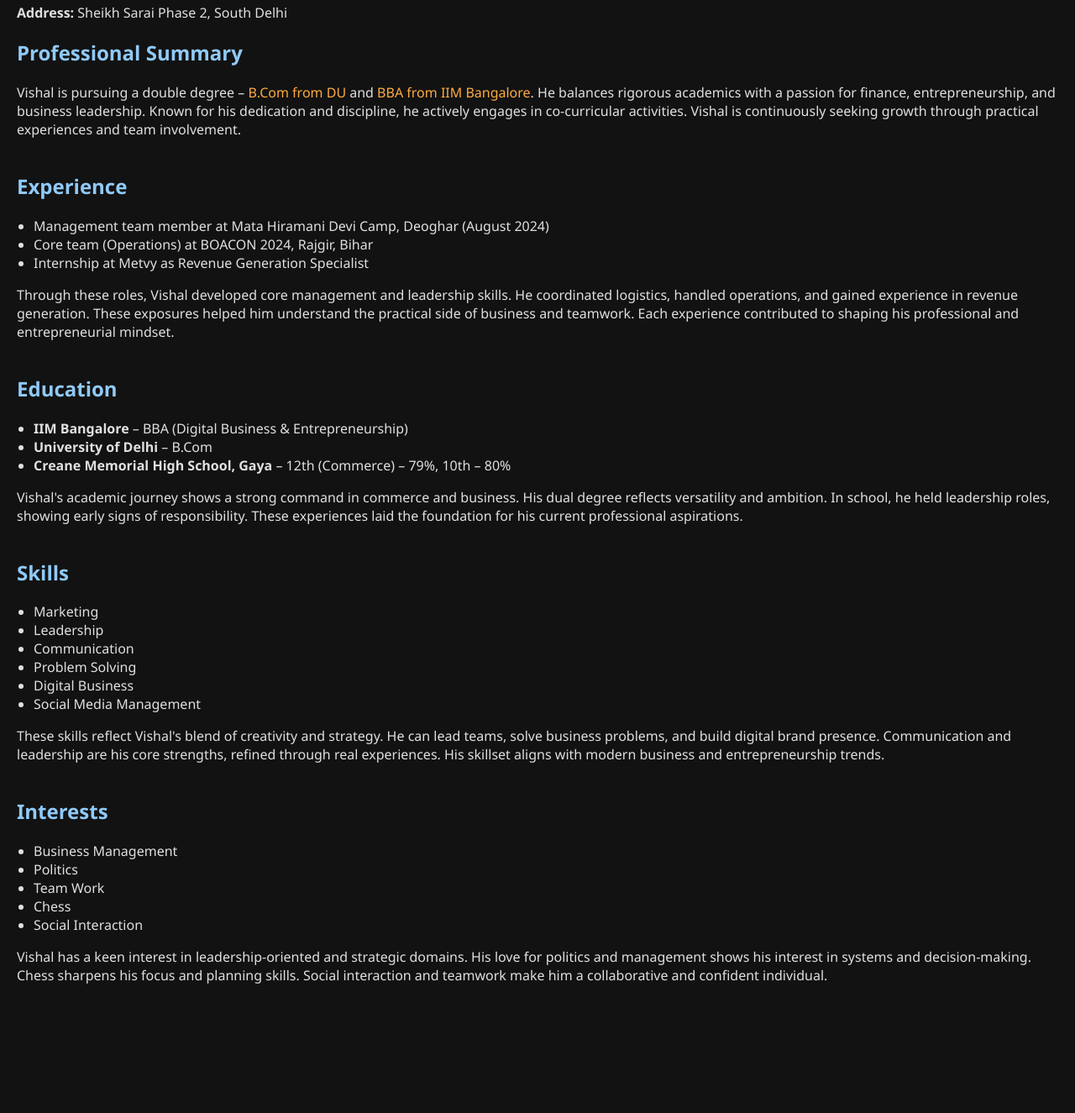
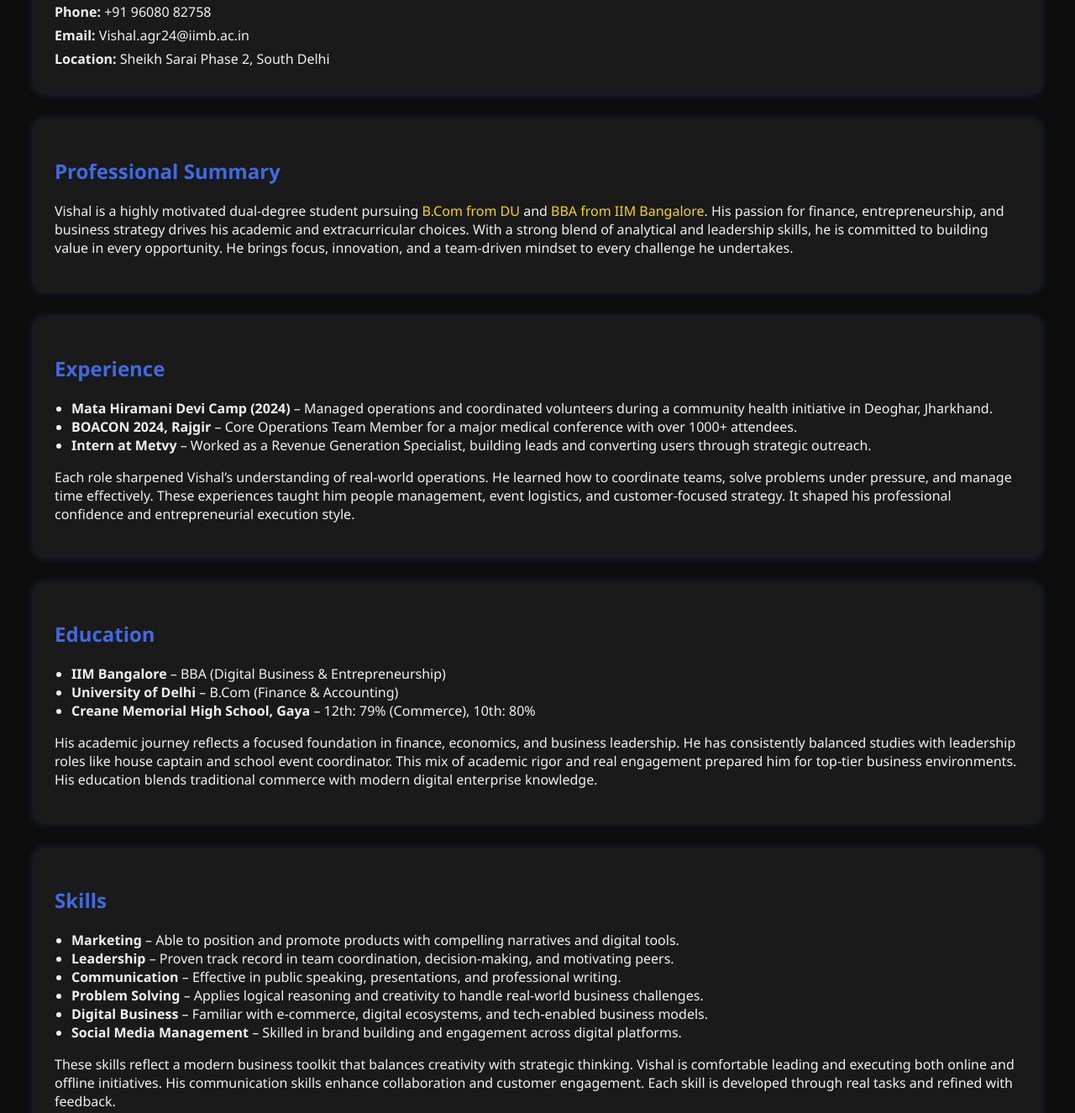
Before and after one commit to Bhavyas696/vishal-agarwal-resume, a plain HTML site: page index.html in a window 1280 px wide. Shown: the part 154-1479 px from the top of the page at 84% size. Before the commit the page ends 1386 px from the top, so only its background shows below. Drawn offline with Linux system fonts and the light colour scheme.

Commit message:
Update index.html

```diff
--- a/index.html
+++ b/index.html
@@ -7,84 +7,88 @@
     body {
       margin: 0;
       font-family: 'Segoe UI', Tahoma, Geneva, Verdana, sans-serif;
-      background-color: #121212;
-      color: #E0E0E0;
-      padding: 20px;
+      background-color: #0D0D0D;
+      color: #F0F0F0;
+      padding: 40px;
     }
     h1, h2 {
-      color: #90CAF9;
+      color: #4169E1; /* Royal Blue */
     }
-    .section {
-      margin-bottom: 40px;
-    }
-    .highlight {
-      color: #FFAB40;
+    .card {
+      background-color: #1A1A1A;
+      border-radius: 12px;
+      padding: 25px;
+      margin-bottom: 30px;
+      box-shadow: 0 0 10px rgba(65, 105, 225, 0.3);
     }
     ul {
       padding-left: 20px;
     }
+    .highlight {
+      color: #FFD700;
+    }
     .contact p {
-      margin: 4px 0;
+      margin: 6px 0;
     }
   </style>
 </head>
 <body>
 
   <h1>Vishal Raj</h1>
-  <div class="contact">
+  <div class="card contact">
     <p><strong>Phone:</strong> +91 96080 82758</p>
     <p><strong>Email:</strong> Vishal.agr24@iimb.ac.in</p>
-    <p><strong>Address:</strong> Sheikh Sarai Phase 2, South Delhi</p>
+    <p><strong>Location:</strong> Sheikh Sarai Phase 2, South Delhi</p>
   </div>
 
-  <div class="section">
+  <div class="card">
     <h2>Professional Summary</h2>
-    <p>Vishal is pursuing a double degree – <span class="highlight">B.Com from DU</span> and <span class="highlight">BBA from IIM Bangalore</span>. He balances rigorous academics with a passion for finance, entrepreneurship, and business leadership. Known for his dedication and discipline, he actively engages in co-curricular activities. Vishal is continuously seeking growth through practical experiences and team involvement.</p>
+    <p>Vishal is a highly motivated dual-degree student pursuing <span class="highlight">B.Com from DU</span> and <span class="highlight">BBA from IIM Bangalore</span>. His passion for finance, entrepreneurship, and business strategy drives his academic and extracurricular choices. With a strong blend of analytical and leadership skills, he is committed to building value in every opportunity. He brings focus, innovation, and a team-driven mindset to every challenge he undertakes.</p>
   </div>
 
-  <div class="section">
+  <div class="card">
     <h2>Experience</h2>
     <ul>
-      <li>Management team member at Mata Hiramani Devi Camp, Deoghar (August 2024)</li>
-      <li>Core team (Operations) at BOACON 2024, Rajgir, Bihar</li>
-      <li>Internship at Metvy as Revenue Generation Specialist</li>
+      <li><strong>Mata Hiramani Devi Camp (2024)</strong> – Managed operations and coordinated volunteers during a community health initiative in Deoghar, Jharkhand.</li>
+      <li><strong>BOACON 2024, Rajgir</strong> – Core Operations Team Member for a major medical conference with over 1000+ attendees.</li>
+      <li><strong>Intern at Metvy</strong> – Worked as a Revenue Generation Specialist, building leads and converting users through strategic outreach.</li>
     </ul>
-    <p>Through these roles, Vishal developed core management and leadership skills. He coordinated logistics, handled operations, and gained experience in revenue generation. These exposures helped him understand the practical side of business and teamwork. Each experience contributed to shaping his professional and entrepreneurial mindset.</p>
+    <p>Each role sharpened Vishal’s understanding of real-world operations. He learned how to coordinate teams, solve problems under pressure, and manage time effectively. These experiences taught him people management, event logistics, and customer-focused strategy. It shaped his professional confidence and entrepreneurial execution style.</p>
   </div>
 
-  <div class="section">
+  <div class="card">
     <h2>Education</h2>
     <ul>
       <li><strong>IIM Bangalore</strong> – BBA (Digital Business & Entrepreneurship)</li>
-      <li><strong>University of Delhi</strong> – B.Com</li>
-      <li><strong>Creane Memorial High School, Gaya</strong> – 12th (Commerce) – 79%, 10th – 80%</li>
+      <li><strong>University of Delhi</strong> – B.Com (Finance & Accounting)</li>
+      <li><strong>Creane Memorial High School, Gaya</strong> – 12th: 79% (Commerce), 10th: 80%</li>
     </ul>
-    <p>Vishal's academic journey shows a strong command in commerce and business. His dual degree reflects versatility and ambition. In school, he held leadership roles, showing early signs of responsibility. These experiences laid the foundation for his current professional aspirations.</p>
+    <p>His academic journey reflects a focused foundation in finance, economics, and business leadership. He has consistently balanced studies with leadership roles like house captain and school event coordinator. This mix of academic rigor and real engagement prepared him for top-tier business environments. His education blends traditional commerce with modern digital enterprise knowledge.</p>
   </div>
 
-  <div class="section">
+  <div class="card">
     <h2>Skills</h2>
     <ul>
-      <li>Marketing</li>
-      <li>Leadership</li>
-      <li>Communication</li>
-      <li>Problem Solving</li>
-      <li>Digital Business</li>
-      <li>Social Media Management</li>
+      <li><strong>Marketing</strong> – Able to position and promote products with compelling narratives and digital tools.</li>
+      <li><strong>Leadership</strong> – Proven track record in team coordination, decision-making, and motivating peers.</li>
+      <li><strong>Communication</strong> – Effective in public speaking, presentations, and professional writing.</li>
+      <li><strong>Problem Solving</strong> – Applies logical reasoning and creativity to handle real-world business challenges.</li>
+      <li><strong>Digital Business</strong> – Familiar with e-commerce, digital ecosystems, and tech-enabled business models.</li>
+      <li><strong>Social Media Management</strong> – Skilled in brand building and engagement across digital platforms.</li>
     </ul>
-    <p>These skills reflect Vishal's blend of creativity and strategy. He can lead teams, solve business problems, and build digital brand presence. Communication and leadership are his core strengths, refined through real experiences. His skillset aligns with modern business and entrepreneurship trends.</p>
+    <p>These skills reflect a modern business toolkit that balances creativity with strategic thinking. Vishal is comfortable leading and executing both online and offline initiatives. His communication skills enhance collaboration and customer engagement. Each skill is developed through real tasks and refined with feedback.</p>
   </div>
 
-  <div class="section">
+  <div class="card">
     <h2>Interests</h2>
     <ul>
-      <li>Business Management</li>
-      <li>Politics</li>
-      <li>Team Work</li>
-      <li>Chess</li>
-      <li>Social Interaction</li>
+      <li><strong>Business Management</strong> – Passionate about optimizing business processes and creating value in organizations.</li>
+      <li><strong>Politics</strong> – Interested in governance, decision-making systems, and leadership dynamics in society.</li>
+      <li><strong>Team Work</strong> – Believes in collaborative growth and thrives in goal-driven group environments.</li>
+      <li><strong>Chess</strong> – Sharpens critical thinking and decision-making; transforms the brain into strategy mode.</li>
+      <li><strong>Social Interaction</strong> – Enjoys building networks, understanding people, and creating meaningful connections.</li>
     </ul>
-    <p>Vishal has a keen interest in leadership-oriented and strategic domains. His love for politics and management shows his interest in systems and decision-making. Chess sharpens his focus and planning skills. Social interaction and teamwork make him a collaborative and confident individual.</p>
+    <p>These interests reflect Vishal’s holistic personality — a thinker, strategist, and people person. Chess trains his brain for focus and long-term planning. Politics and business management reflect his interest in structure and impact. His interpersonal nature ensures he adapts quickly and builds synergy wherever he goes.</p>
   </div>
 
 </body>
```
